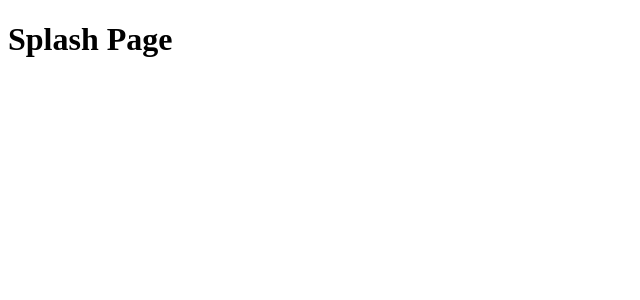
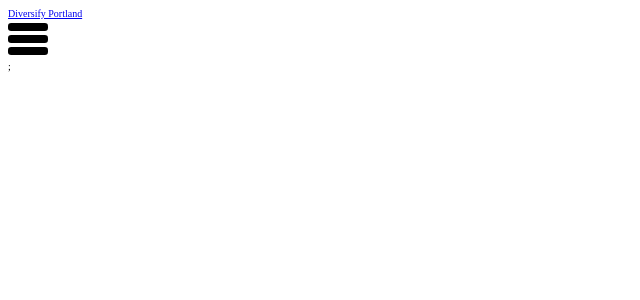
Before and after one commit to Diversify-Portland/diversify-portland-fe, a React app: page / in a window 1280 px wide. Shown: the top 300 px of the page, without its empty margins (0-640 px from the left). Built offline with nearby package versions, Linux system fonts and the light colour scheme.

Commit message:
navbar setup

```diff
--- a/package.json
+++ b/package.json
@@ -27,6 +27,7 @@
   "dependencies": {
     "react": "^16.13.1",
     "react-dom": "^16.13.1",
+    "react-router-dom": "^5.2.0",
     "styled-components": "^5.1.1"
   },
   "devDependencies": {
--- a/src/components/App/App.jsx
+++ b/src/components/App/App.jsx
@@ -1,6 +1,12 @@
 import React from 'react';
-import Splash from '../Pages/Splash';
+import { BrowserRouter as Router, Route, Switch } from 'react-router-dom';
+// import Splash from '../Pages/Splash';
+import NavBar from '../Nav/NavBar';
 
 export default function App() {
-  return <Splash/>;
+  return (
+    <Router>
+      <NavBar />;
+    </Router>
+  );
 }
--- a/src/components/Nav/NavBar.jsx
+++ b/src/components/Nav/NavBar.jsx
@@ -1,7 +1,30 @@
-import React from 'react';
+import React, { useState } from 'react';
+import { Link } from 'react-router-dom';
+import ButtonNav from './ButtonNav.css';
+import Dropdown from './Dropdown';
+import './NavBar.css';
 
 const NavBar = () => {
-  return <h1>NavBar</h1>;
+  const [open, setOpen] = useState(false);
+
+  const handleClick = () => setOpen(!open);
+  return (
+    <>
+      <nav className='navbar'>
+        <Link to='/' className='navbar-logo'>
+          Diversify Portland
+        </Link>
+        <div className='menu-icon' onClick={handleClick}>
+          <svg viewBox='0 0 100 80' width='40' height='40'>
+            <rect width='100' height='20' rx='8'></rect>
+            <rect y='30' width='100' height='20' rx='8'></rect>
+            <rect y='60' width='100' height='20' rx='8'></rect>
+          </svg>
+          {/* <i className={open ? 'fas fa-times' : 'fas fa-bars'} /> */}
+        </div>
+      </nav>
+    </>
+  );
 };
 
 export default NavBar;
--- /dev/null
+++ b/src/index.css
@@ -0,0 +1,31 @@
+*::after,
+*::before {
+  margin: 0;
+  padding: 0;
+  box-sizing: inherit;
+}
+
+html {
+  font-size: 62.5%;
+
+  @media screen and (min-width: 100em) {
+    font-size: 70%;
+  }
+  @media screen and (max-width: 75em) {
+    font-size: 56.25%;
+  }
+  @media screen and (max-width: 65.25em) {
+    font-size: 52.25%;
+
+    @media screen and (max-width: 56.25em) {
+      font-size: 50%;
+    }
+    @media screen and (max-width: 37.5em) {
+      font-size: 40%;
+    }
+  }
+}
+body {
+  box-sizing: border-box;
+
+}
--- a/src/index.js
+++ b/src/index.js
@@ -1,6 +1,8 @@
 import React from 'react';
 import { render } from 'react-dom';
 import App from './components/App/App';
+import './index.css';
+
 
 render(
   <App />,
```
Also changed, not shown: src/components/Nav/ButtonNav.css (added), src/components/Nav/ButtonNav.jsx (added), src/components/Nav/Dropdown.css (added), src/components/Nav/Dropdown.jsx (added), src/components/Nav/NavBar.css (added), src/components/Pages/Splash.css (added), 1 other file (tests, documents, lock files or other folders).
